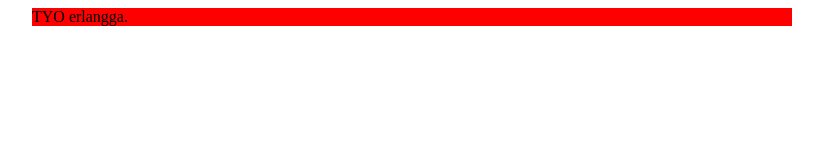
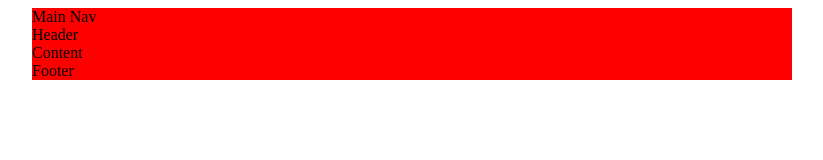
Before and after one commit to TyoErlangga/latihan_bisdig, a plain HTML site: page index1.html in a window 1280 px wide. Shown: the whole page, without its empty margins (228-1051 px from the left). Drawn offline with Linux system fonts and the light colour scheme.

Commit message:
latihan_bisdig

```diff
--- a/index1.html
+++ b/index1.html
@@ -8,7 +8,13 @@
 </head>
 <body>
 
-<div id="page-container"> TYO erlangga.
+<div id="page-container">
+    <div id="page-container">
+        <div id="main-nav">Main Nav</div>
+        <div id="header">Header</div>
+        <div id="content">Content</div>
+        <div id="footer">Footer</div>
+        </div>
 </div>
 
 </body>
```
